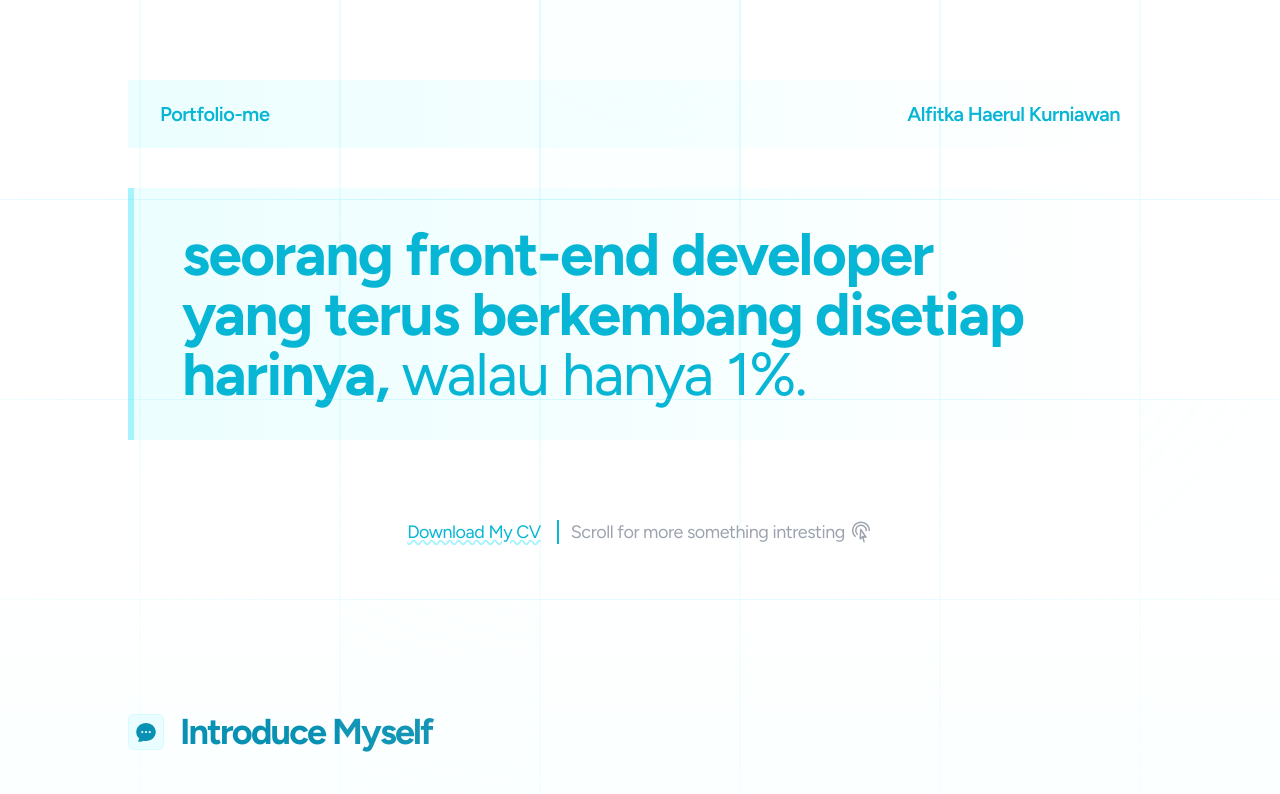
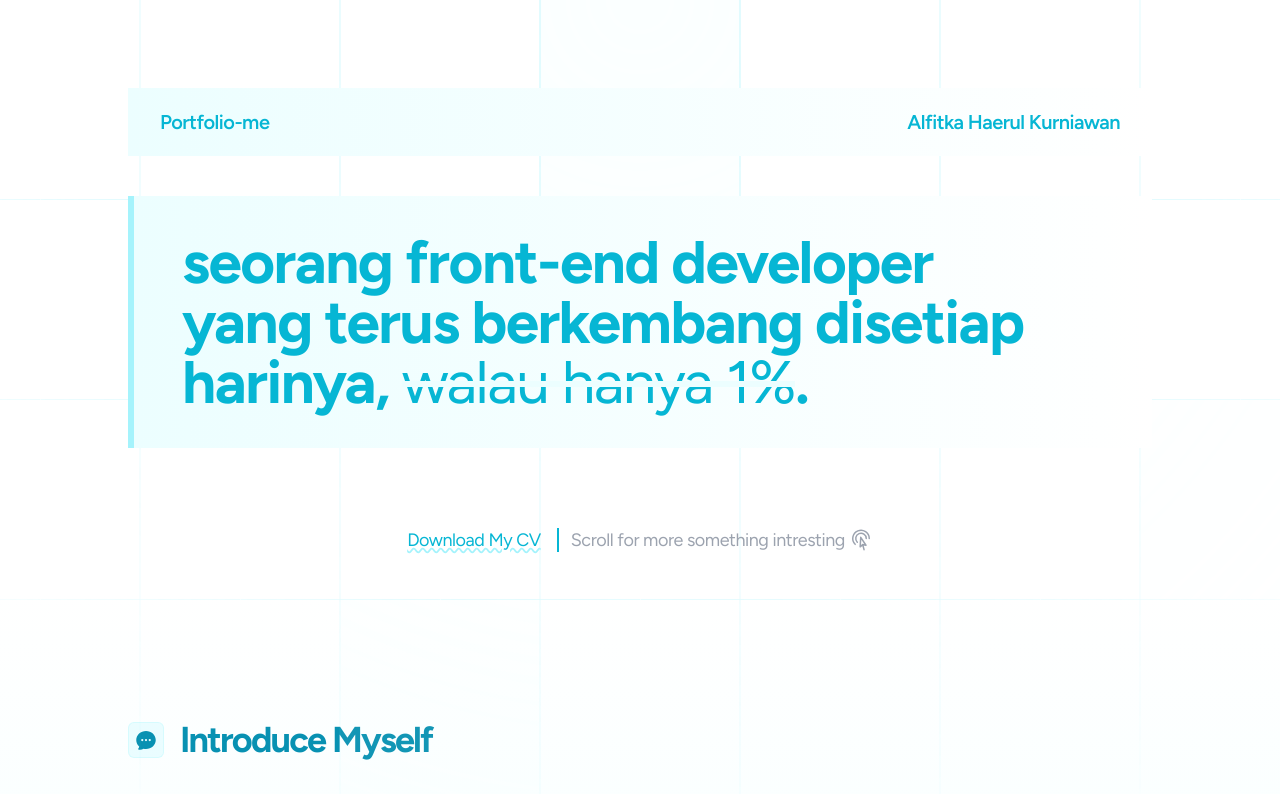
Before and after one commit to alfytka/react-me, a React (Vite) app: page / in a window 1280 px wide. Shown: the top 794 px of the page. Built offline with nearby package versions, Linux system fonts and the light colour scheme.

Commit message:
change position to relative

```diff
--- a/src/components/Fragments/Blockquote/Blockquote.jsx
+++ b/src/components/Fragments/Blockquote/Blockquote.jsx
@@ -1,7 +1,7 @@
 const Blockquote = () => {
   return (
-    <div className="px-6 sm:px-8 md:px-10 lg:px-12 py-9 mt-10 max-w-5xl flex justify-between mx-auto bg-gradient-to-r from-cyan-50 to-white border-l-[6px] border-cyan-200">
-      <h1 className="text-4xl sm:text-6xl font-figtree font-bold max-w-4xl tracking-tight text-cyan-500 lg:pr-1">seorang front-end developer yang terus berkembang disetiap harinya, <span className="font-normal">walau hanya 1%.</span></h1>
+    <div className="relative z-10 px-6 sm:px-8 md:px-10 lg:px-12 py-9 mt-10 max-w-5xl flex justify-between mx-auto bg-gradient-to-r from-cyan-50 to-white border-l-[6px] border-cyan-200">
+      <h1 className="text-4xl sm:text-6xl font-figtree font-bold max-w-4xl tracking-tight text-cyan-500 lg:pr-1">seorang front-end developer yang terus berkembang disetiap harinya, <span className="font-normal line-through decoration-cyan-50">walau hanya 1%</span>.</h1>
     </div>
   );
 };
--- a/src/components/Fragments/Navbar/Navbar.jsx
+++ b/src/components/Fragments/Navbar/Navbar.jsx
@@ -1,7 +1,7 @@
 const Navbar = (props) => {
   const { hNavClass = 'text-lg sm:text-xl font-semibold font-figtree tracking-tight text-cyan-500' } = props;
   return (
-    <div className="mt-12 sm:mt-20 px-6 sm:px-8 py-5 max-w-5xl flex justify-between mx-auto bg-gradient-to-r from-cyan-50 to-white">
+    <div className="relative z-10 mt-12 sm:mt-[5.5rem] px-6 sm:px-8 py-5 max-w-5xl flex justify-between mx-auto bg-gradient-to-r from-cyan-50 to-white">
       <h5 className={hNavClass}>Portfolio-me</h5>
       <h5 className={hNavClass}>Alfitka Haerul Kurniawan</h5>
     </div>
```
